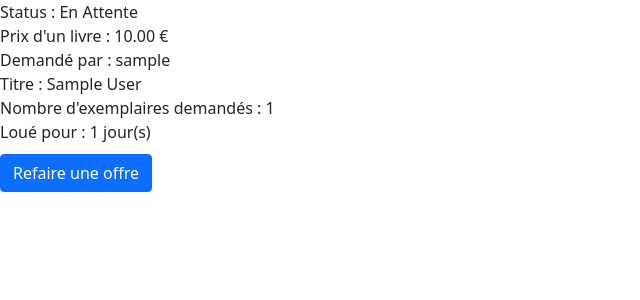
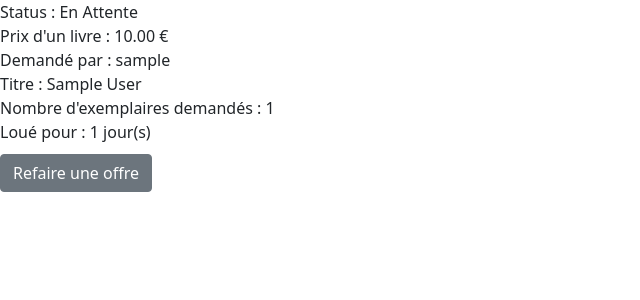
Before and after one commit to alilou-dev/DjangoLibManagement, a Django app: page /account/managesellerrequest/ in a window 1280 px wide. Shown: the part 80-380 px from the top of the page, without its empty margins (0-640 px from the left). Run offline with Django 3.2, Linux system fonts and the light colour scheme; a user stored in the database is signed in; tables that the repository leaves empty hold one stand-in row (values such as "Sample post"); some libraries are stand-ins or nearby versions.

Commit message:
Add style

```diff
--- a/Account/templates/clientLibrary.html
+++ b/Account/templates/clientLibrary.html
@@ -27,7 +27,7 @@
                     <div>Nombre de livre dispo : {{ book.quantity }}</div>
                     {% if book.quantity > 0 %}
                         <div class="btn-block">
-                            <a class="btn btn-primary" href="/account/requestBook/{{book.id}}" role="button">Demander ce livre</a>
+                            <a class="btn btn-secondary" href="/account/requestBook/{{book.id}}" role="button">Demander ce livre</a>
                         </div>
                     {% endif %}
                 {% endfor %}
--- a/Account/templates/manageSellerRequest.html
+++ b/Account/templates/manageSellerRequest.html
@@ -44,20 +44,20 @@
                     </div>
                     <div class="btn-block pl-0">
                         <a
-                            class="btn btn-primary"
+                            class="btn btn-secondary"
                             href="/account/challengeOperation/{{request.operationID}}"
                             role="button"
                             >Refaire une offre</a
                         >
                         {% if not request.challengedByMe %}
                             <a
-                                class="btn btn-primary"
+                                class="btn btn-secondary"
                                 href="/account/acceptRequestClient/{{request.operationID}}"
                                 role="button"
                                 >Accepter</a
                             >
                             <a
-                                class="btn btn-primary"
+                                class="btn btn-secondary"
                                 href="/account/refuseRequestClient/{{request.operationID}}"
                                 role="button"
                                 >Refuser</a
--- a/main/templates/password/password_reset.html
+++ b/main/templates/password/password_reset.html
@@ -10,7 +10,7 @@
 		</p>
 		<form method="POST">
 			{% csrf_token %} {{ password_reset_form|crispy }}
-			<button class="btn btn-primary" type="submit">Envoyer l'email</button>
+			<button class="btn btn-secondary" type="submit">Envoyer l'email</button>
 		</form>
 	</div>
 {% endblock %}
--- a/main/templates/password/password_reset_complete.html
+++ b/main/templates/password/password_reset_complete.html
@@ -4,6 +4,6 @@
 		<h2 class="font-weight-bold mt-3">Réinitialisation du mot de passe terminée</h2>
 		<hr />
 		<p>Votre mot de passe a été défini. Vous pouvez continuer et vous connecter maintenant</p>
-		<a href="/login" class="btn btn-primary">Se connecter</a>
+		<a href="/login" class="btn btn-secondary">Se connecter</a>
 	</div>
 {% endblock %}
--- a/main/templates/password/password_reset_confirm.html
+++ b/main/templates/password/password_reset_confirm.html
@@ -10,7 +10,7 @@
 			{% csrf_token %}
 			<input type="password" name="new_password1" />
 			<input type="password" name="new_password2" />
-			<button class="btn btn-primary" type="submit">Réinitialiser le mot de passe</button>
+			<button class="btn btn-secondary" type="submit">Réinitialiser le mot de passe</button>
 		</form>
 	</div>
 {% endblock %}
```
Also changed, not shown: Account/templates/manageClientRequest.html (+4 -4 lines).
